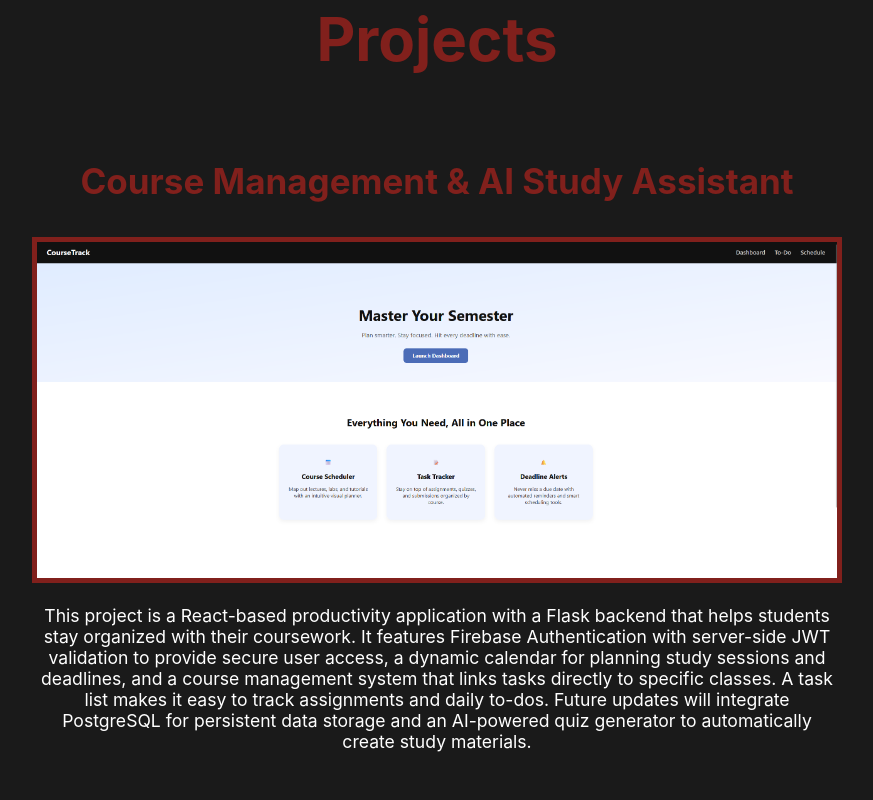
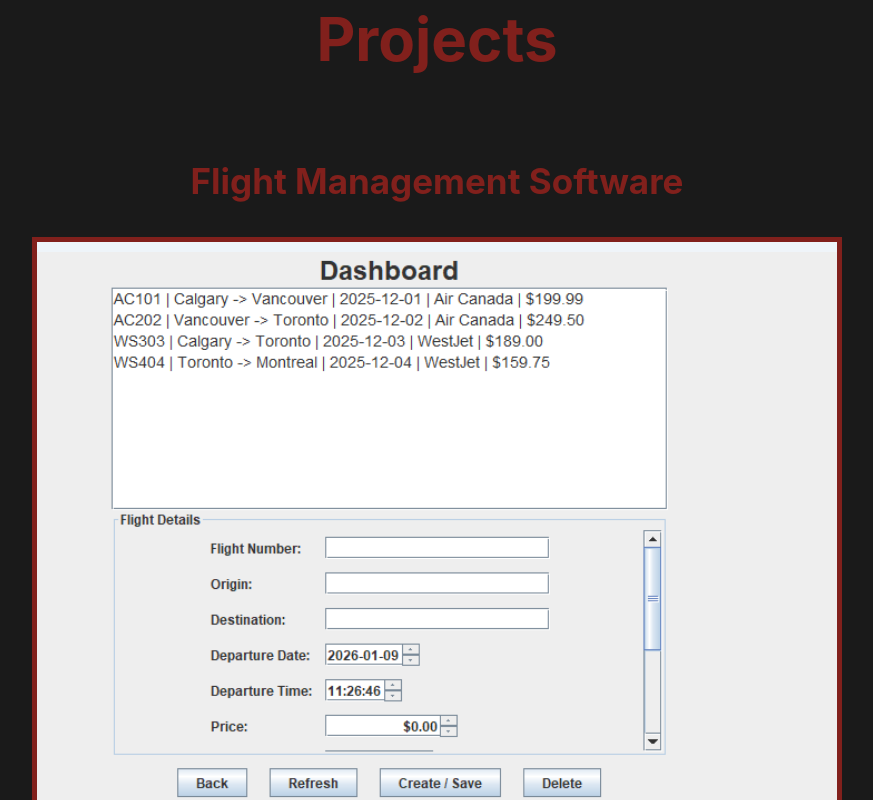
Before and after one commit to LReed03/portfolio, a React (Create React App) app: page / in a window 1280 px wide. Shown: the part 1720-2520 px from the top of the page, without its empty margins (203-1076 px from the left). Built offline with nearby package versions, Linux system fonts and the light colour scheme.

Commit message:
Added new project to porfolio

```diff
--- a/src/Projects.js
+++ b/src/Projects.js
@@ -4,12 +4,17 @@ import ProjectItem from "./ProjectItem";
 import courseTrack from './Images/coursetrack.png';
 import powerlifting from './Images/powerlifting.png';
 import ensfUml from './Images/ENSF380UML.png';
+import fms from './Images/fms.png'
 
 
 function Projects(){
     return(
         <div className="projects-container">
             <h2>Projects</h2>
+            <ProjectItem img={fms}
+            url={"https://github.com/LReed03/ENSF480-Final-Project"}
+            description={"I developed a Flight Management System (FMS)–style desktop application that supports planning and managing flight operations through an interactive graphical interface. The system was designed to reflect real-world aviation software concerns, including role-based access control, authentication, and maintainable architecture."}
+            title={"Flight Management Software"}/>
             <ProjectItem img={courseTrack}
             url={"https://course-track-fb2fa.web.app/"}
             description={"This project is a React-based productivity application with a Flask backend that helps students stay organized with their coursework. It features Firebase Authentication with server-side JWT validation to provide secure user access, a dynamic calendar for planning study sessions and deadlines, and a course management system that links tasks directly to specific classes. A task list makes it easy to track assignments and daily to-dos. Future updates will integrate PostgreSQL for persistent data storage and an AI-powered quiz generator to automatically create study materials."}
```
Also changed, not shown: src/Images/fms.png (added).
